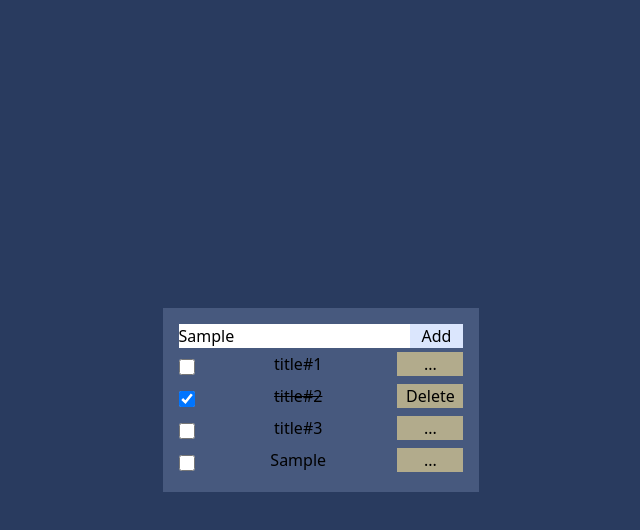
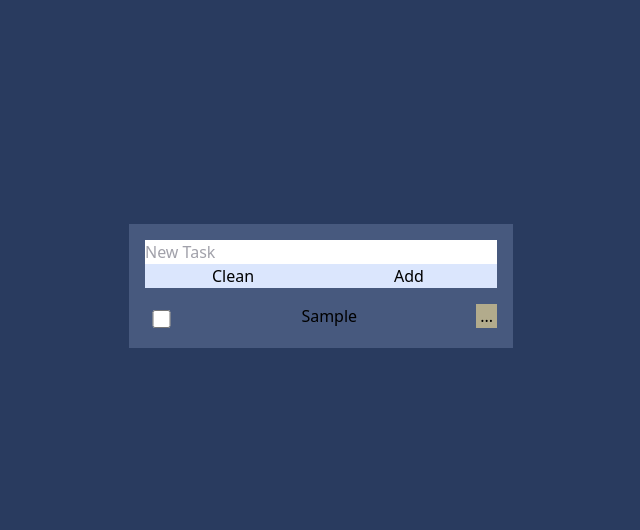
Before and after one commit to Momolu01/To-do-list, a React (Create React App) app: page / in a window 1280 px wide. Both pictures are taken after typing "Sample" into the empty fields and a click on the button "Add". Shown: the top 530 px of the page, without its empty margins (319-959 px from the left). Built offline with nearby package versions, Linux system fonts and the light colour scheme.

Commit message:
Se agrego el limpiar, se arreglo el la funcion de eliminar individual

```diff
--- a/src/App.js
+++ b/src/App.js
@@ -1,6 +1,7 @@
 import React, { useState } from "react";
 import AddTask from "./components/AddTask";
 import TodoItem from "./components/TodoItem";
+import TodoList from "./components/TodoList";
 
 const list = [
   {title:"title#1",
@@ -16,24 +17,33 @@ const list = [
 
 function App() {
 
-  const [taskList, setTaskList] = useState(list);
+  const [taskList, setTaskList] = useState([]);
   const [taskTitle, setTaskTitle] = useState("");
 
   // Functions
   const handleAddTitle = () => {
+    if (taskTitle.length !== 0) {
       setTaskList([...taskList, { title: taskTitle, status: false }]);
       setTaskTitle("");
+    }
+  };
+  const clearTaskList = () => {
+    if (taskList.length !== 0) {
+      setTaskList([]);
+    }
   };
 
+  return (
+    <div className="h-screen  bg-blue_main flex justify-center items-center relative">
+      <div className="w-72 sm:w-96 bg-blue_secun p-4 absolute top-56">
+        <AddTask
+        setTaskTitle={setTaskTitle}
+        handleAddTitle={handleAddTitle}
+        clearTaskList={clearTaskList}
+        taskTitle={taskTitle}
+        />
 
-
-
-
-  return (
-    <div className="h-screen bg-blue_main flex justify-center items-center">
-      <div className=" bg-blue_secun p-4">
-        <AddTask setTaskTitle={setTaskTitle} handleAddTitle={handleAddTitle}/>
-
+        <TodoList>
           {
             taskList.map( (task, index) => (
               <TodoItem
@@ -45,6 +55,7 @@ function App() {
                 taskList={taskList} />
             ))
           }
+          </TodoList>
       </div>
     </div>
     );
--- a/src/components/AddTask.jsx
+++ b/src/components/AddTask.jsx
@@ -1,10 +1,28 @@
-import React from "react";
+import React, { useRef} from "react";
 
-const AddTask = ({ handleAddTitle, setTaskTitle }) => {
+const AddTask = ({ handleAddTitle, clearTaskList, setTaskTitle, taskTitle }) => {
+
+    const addTaskRef = useRef();
     return(
-        <div>
-            <input type="text" placeholder="New Task" onChange={ e => (setTaskTitle(e.target.value))} ></input>
-            <button className="bg-blue_third px-3" onClick={handleAddTitle}>Add</button>
+        <div ref={addTaskRef}
+        className="pb-3 flex justicy-center flex-col">
+            <input
+            type="text"
+            placeholder="New Task"
+            onChange={ e => (setTaskTitle(e.target.value))}
+            value={taskTitle}
+            className="w-auto"
+            />
+            <div className="w-full">
+                <button
+                className="bg-blue_third px-3 w-1/2"
+                onClick={clearTaskList}>Clean</button>
+
+                <button
+                className="bg-blue_third px-3 w-1/2"
+                onClick={handleAddTitle}>Add</button>
+
+            </div>
         </div>
     )
 }
--- a/src/components/TodoItem.jsx
+++ b/src/components/TodoItem.jsx
@@ -1,27 +1,52 @@
-import React, { useRef } from "react";
+import React from "react";
 
 const TodoItem = ( ({ title, status, setTaskList, index, taskList}) => {
 
-    const singleTask = useRef();
+
+    // Functions
     const handlestatusTask = () => {
         const currentTask = [...taskList];
         currentTask[index].status = !currentTask[index].status;
         setTaskList(currentTask);
-        console.log("currentask.status: ", currentTask[index].status, "; ", singleTask);
     }
+    const deteleTask = () => {
+        const currentTask = [...taskList];
+        if ( currentTask[index].status ) {
+            currentTask.splice(index, 1);
+            setTaskList(currentTask);
+        }
+    }
+//     const editTask = () => {
+//
+//         return (
+//             <div className=" absolute">
+//                 <form>
+//                     <select>
+//                         <option value="1"></option>
+//                     </select>
+//
+//                 </form>
+//             </div>
+//         )
+//     }
 
     return(
-        <div className="flex py-1 text-center">
+        <div className="flex justify-start py-1 text-center">
             <input type="checkbox"
-                ref={singleTask}
-                className="w-1/12 mt-1.5 mr-1 bg-blue_third"
+                className="w-10 mt-1.5 mr-1 bg-blue_third"
                 onChange={handlestatusTask}
-                defaultChecked={status? true : false}
+                checked={status? true : false}
             />
-            <h2 className={`${status? ("line-through") : ("")} w-full`}>{title}</h2>
-            <h3 className="w-4/12 bg-gray ">{!status ?
-                "..." :
-                "Delete"}</h3>
+            <h2
+            className={`${status? ("line-through") : ("")} w-full `}
+            >{title}</h2>
+            <div className="w-13 bg-gray px-1 relative">
+                <button
+                onClick={deteleTask}
+                >{!status ?
+                    "..." :
+                    "Delete"}</button>
+            </div>
         </div>
     )
 })
--- /dev/null
+++ b/src/components/TodoList.jsx
@@ -0,0 +1,7 @@
+import React from "react";
+
+const TodoList = ({ children }) => {
+  return <div className="overflow-y-scroll min-h-30 max-h-60 flex flex-col justicy-flex-start">{children}</div>;
+};
+
+export default TodoList;
--- a/tailwind.config.js
+++ b/tailwind.config.js
@@ -9,7 +9,8 @@ module.exports = {
       blue_third: "#DBE6FD",
       gray: "#B2AB8C"
     },
-    extend: {}
+    extend: {
+    }
   },
   variants: {
     extend: {},
```
Lines whose indentation alone changed are shown as unchanged.
